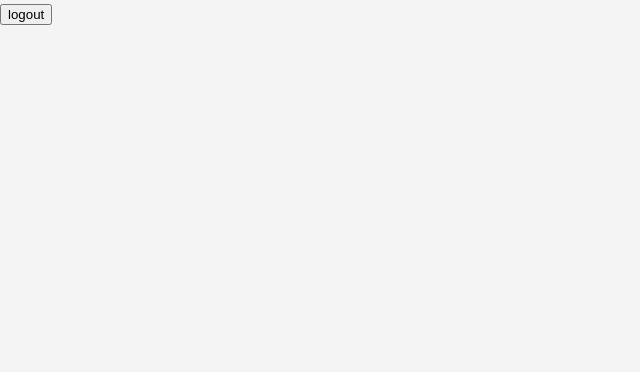
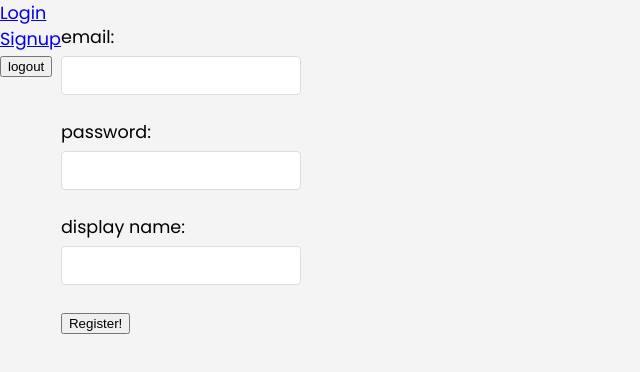
Before and after one commit to patryk77k/ManagementSite, a React (Vite) app: page /signup in a window 1280 px wide. Shown: the top 372 px of the page, without its empty margins (0-640 px from the left). Built offline with nearby package versions, Linux system fonts and the light colour scheme.

Commit message:
add cleanUp function

```diff
--- a/src/App.jsx
+++ b/src/App.jsx
@@ -1,20 +1,20 @@
 import "./App.css";
 import { BrowserRouter, Switch, Route } from "react-router-dom";
 import Login from "./pages/Login";
-import Register from "./pages/Register";
+import Signup from "./pages/Signup";
 import Navbar from "./pages/Navbar";
 
 function App() {
   return (
     <div className="App">
-      <Navbar />
       <BrowserRouter>
+        <Navbar />
         <Switch>
           <Route exact path="/login">
             <Login />
           </Route>
-          <Route exact path="/register">
-            <Register />
+          <Route exact path="/signup">
+            <Signup />
           </Route>
         </Switch>
       </BrowserRouter>
--- a/src/hook/useLogout.jsx
+++ b/src/hook/useLogout.jsx
@@ -1,17 +1,36 @@
+import { useEffect, useState } from "react";
 import { useAuthContext } from "./useAuthContext";
 import { auth } from "../firebase/config";
 import { signOut } from "firebase/auth";
 
 export const useLogout = () => {
+  const [isCancelled, setIsCancelled] = useState(false);
+  const [err, setErr] = useState(null);
+  const [isPending, setIsPending] = useState(false);
+
   const { dispatch } = useAuthContext();
+
   const logout = async () => {
+    setErr(false);
+    setIsPending(true);
     try {
-      await signOut(auth); // Zakładam, że zmienna `auth` jest zdefiniowana gdzieś wcześniej w poprawnym kontekście
+      await signOut(auth);
       dispatch({ type: "SIGNOUT" });
+
+      if (!isCancelled) {
+        setIsPending(false);
+        setErr(null);
+      }
     } catch (err) {
-      console.log(err.message);
+      if (!isCancelled) {
+        setErr(err.message);
+        setIsPending(false);
+      }
     }
   };
+  useEffect(() => {
+    return () => setIsCancelled(true);
+  }, []);
 
-  return { logout }; // Zwracamy funkcję `logout` jako właściwość obiektu
+  return { logout, err, isPending };
 };
--- a/src/hook/useSignup.jsx
+++ b/src/hook/useSignup.jsx
@@ -8,7 +8,7 @@ export const useSignup = () => {
   const [isPending, setIsPending] = useState(false);
   const { dispatch } = useAuthContext();
 
-  const register = async (email, password, displayName) => {
+  const signup = async (email, password, displayName) => {
     setErr(null);
     setIsPending(true);
 
@@ -30,5 +30,5 @@ export const useSignup = () => {
     }
   };
 
-  return { register, err, isPending };
+  return { signup, err, isPending };
 };
--- a/src/pages/Navbar.jsx
+++ b/src/pages/Navbar.jsx
@@ -1,10 +1,19 @@
 import React from "react";
 import { useLogout } from "../hook/useLogout";
+import { Link } from "react-router-dom";
 
 const Navbar = () => {
   const { logout } = useLogout();
   return (
     <div>
+      <ul>
+        <li>
+          <Link to="/login">Login</Link>
+        </li>
+        <li>
+          <Link to="/signup">Signup</Link>
+        </li>
+      </ul>
       <button onClick={logout}>logout</button>
     </div>
   );
--- a/src/pages/Register.jsx
+++ b/src/pages/Signup.jsx
@@ -2,16 +2,16 @@ import React from "react";
 import { useState } from "react";
 import { useSignup } from "../hook/useSignup";
 
-const Register = () => {
+const Signup = () => {
   const [email, setEmail] = useState("");
   const [password, setPassword] = useState("");
   const [displayName, setDisplayName] = useState("");
 
-  const { register, err, isPending } = useSignup();
+  const { signup, err, isPending } = useSignup();
 
   const handleSubmit = (e) => {
     e.preventDefault();
-    register(email, password, displayName);
+    signup(email, password, displayName);
   };
 
   return (
@@ -47,4 +47,4 @@ const Register = () => {
   );
 };
 
-export default Register;
+export default Signup;
```
